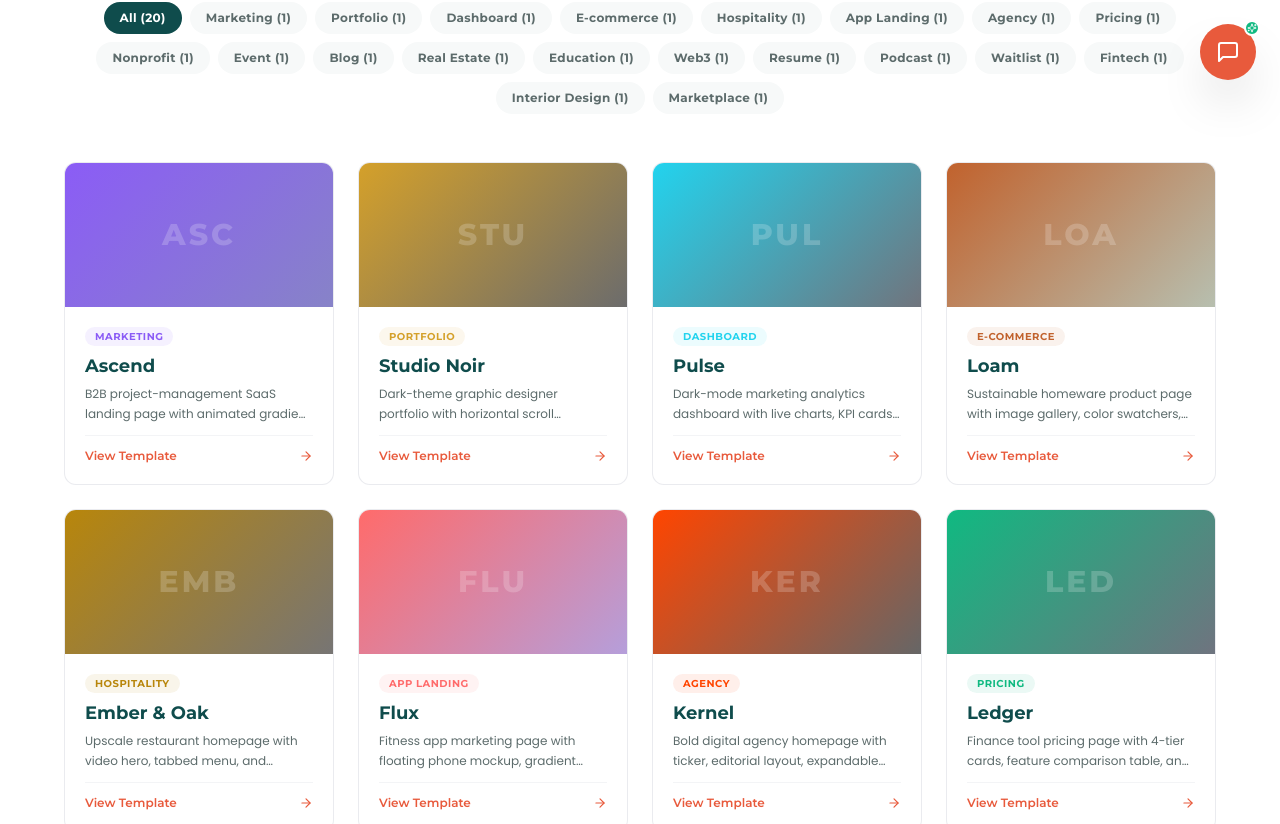
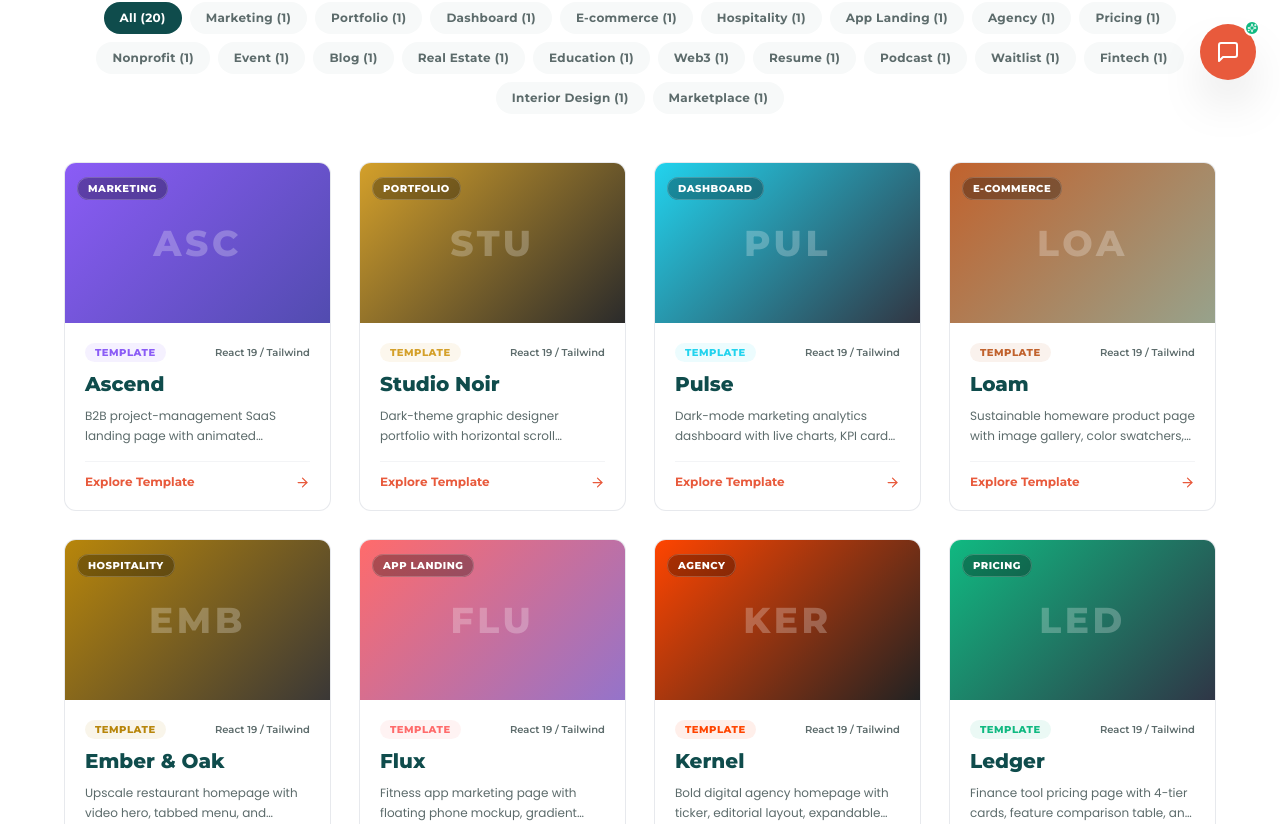
Before and after one commit to sujayraj42/dev-krafters, a Next.js app: page /portfolio in a window 1280 px wide. Shown: the part 696-1520 px from the top of the page. Built offline with nearby package versions, Linux system fonts and the light colour scheme.

Commit message:
feat: redesign showcase cards with animated light beams, 3D hover scale, and glassmorphic preview overlays

```diff
--- a/src/app/portfolio/page.tsx
+++ b/src/app/portfolio/page.tsx
@@ -154,61 +154,79 @@ export default function ShowcasePage() {
 
           {/* Template cards grid */}
           {filteredTemplates.length > 0 ? (
-            <div className="grid grid-cols-1 md:grid-cols-2 lg:grid-cols-3 xl:grid-cols-4 gap-6">
+            <div className="grid grid-cols-1 md:grid-cols-2 lg:grid-cols-3 xl:grid-cols-4 gap-7">
               {filteredTemplates.map((template) => (
                 <Link
                   key={template.slug}
                   href={`/portfolio/${template.slug}`}
-                  className="group flex flex-col justify-between bg-white rounded-card border border-gray-200/80 overflow-hidden hover:border-accent/40 hover:shadow-xl transition-all duration-300 hover:-translate-y-1"
+                  className="group flex flex-col justify-between bg-white rounded-card border border-gray-200/90 overflow-hidden hover:border-accent/60 hover:shadow-2xl hover:shadow-accent/15 transition-all duration-300 ease-out hover:-translate-y-2 relative"
                 >
-                  {/* Color Banner */}
+                  {/* Color Banner with Animated Shimmer */}
                   <div
-                    className="h-36 relative overflow-hidden flex items-center justify-center"
+                    className="h-40 relative overflow-hidden flex items-center justify-center"
                     style={{
-                      background: `linear-gradient(135deg, ${template.accentColor}, ${template.secondaryColor || template.accentColor}99)`,
+                      background: `linear-gradient(135deg, ${template.accentColor}, ${template.secondaryColor || template.accentColor}dd)`,
                     }}
                   >
-                    <span className="font-heading font-extrabold text-3xl text-white/20 uppercase tracking-widest group-hover:scale-110 transition-transform duration-300">
+                    {/* Shimmer Light Beam */}
+                    <div className="absolute inset-0 bg-gradient-to-r from-transparent via-white/25 to-transparent -translate-x-full group-hover:translate-x-full transition-transform duration-1000 ease-in-out pointer-events-none z-10" />
+
+                    {/* Watermark Name Initials */}
+                    <span className="font-heading font-black text-4xl text-white/25 uppercase tracking-widest group-hover:scale-125 group-hover:rotate-3 transition-transform duration-500 select-none">
                       {template.name.slice(0, 3)}
                     </span>
 
-                    {/* Preview Hover Overlay */}
-                    <div className="absolute inset-0 bg-primary/40 backdrop-blur-xs flex items-center justify-center opacity-0 group-hover:opacity-100 transition-opacity duration-300">
-                      <div className="inline-flex items-center gap-1.5 px-4 py-2 rounded-full bg-white text-primary font-heading text-xs font-bold shadow-md">
-                        <Eye size={14} className="text-accent" /> Live Preview
+                    {/* Category Floating Pill inside Banner */}
+                    <div className="absolute top-3 left-3 z-20">
+                      <span className="px-2.5 py-1 rounded-full font-heading text-[10px] font-extrabold uppercase tracking-wider bg-black/30 backdrop-blur-md text-white border border-white/20 shadow-xs">
+                        {template.category}
+                      </span>
+                    </div>
+
+                    {/* Live Preview Glassmorphic Hover Overlay */}
+                    <div className="absolute inset-0 bg-gray-950/60 backdrop-blur-xs flex items-center justify-center opacity-0 group-hover:opacity-100 transition-all duration-300 z-20">
+                      <div className="inline-flex items-center gap-2 px-4 py-2 rounded-full bg-white text-primary font-heading text-xs font-extrabold shadow-xl group-hover:scale-105 transition-transform duration-300">
+                        <Eye size={15} className="text-accent animate-pulse" />
+                        <span>Live Preview</span>
                       </div>
                     </div>
                   </div>
 
                   {/* Card Content */}
-                  <div className="p-5 flex-1 flex flex-col justify-between space-y-3">
-                    <div>
-                      <div className="flex items-center justify-between gap-2 mb-1.5">
+                  <div className="p-5 flex-1 flex flex-col justify-between space-y-4">
+                    <div className="space-y-2">
+                      <div className="flex items-center justify-between gap-2">
                         <span
-                          className="px-2.5 py-0.5 rounded-full font-heading text-[10px] font-bold uppercase tracking-wider"
+                          className="px-2.5 py-0.5 rounded-full font-heading text-[10px] font-extrabold uppercase tracking-wider"
                           style={{
                             backgroundColor: template.accentColor + '15',
                             color: template.accentColor,
                           }}
                         >
-                          {template.category}
+                          Template
+                        </span>
+                        <span className="text-[10px] font-heading font-semibold text-muted">
+                          React 19 / Tailwind
                         </span>
                       </div>
-                      <h3 className="font-heading font-bold text-lg text-primary group-hover:text-accent transition-colors">
+
+                      <h3 className="font-heading font-extrabold text-xl text-primary group-hover:text-accent transition-colors duration-200">
                         {template.name}
                       </h3>
-                      <p className="font-body text-xs text-muted leading-relaxed line-clamp-2 mt-1">
+
+                      <p className="font-body text-xs text-muted leading-relaxed line-clamp-2">
                         {template.description}
                       </p>
                     </div>
 
-                    <div className="pt-3 border-t border-gray-100 flex items-center justify-between font-heading text-xs font-semibold text-accent group-hover:text-accent-dark">
-                      <span>View Template</span>
-                      <ArrowRight size={14} className="group-hover:translate-x-1 transition-transform" />
+                    {/* Action Link Footer */}
+                    <div className="pt-3 border-t border-gray-100 flex items-center justify-between font-heading text-xs font-bold text-accent group-hover:text-accent-dark">
+                      <span className="group-hover:underline">Explore Template</span>
+                      <ArrowRight size={15} className="group-hover:translate-x-1.5 transition-transform duration-300" />
                     </div>
                   </div>
                 </Link>
-              ))}
+                ))}
             </div>
           ) : (
             <div className="text-center py-16 bg-surface-alt rounded-card border border-gray-200/80">
--- a/src/components/ProjectCard.tsx
+++ b/src/components/ProjectCard.tsx
@@ -1,8 +1,10 @@
+'use client';
+
 import React from 'react';
 import Image from 'next/image';
 import { Card } from './Card';
 import { Badge } from './Badge';
-import { ExternalLink } from 'lucide-react';
+import { ExternalLink, Sparkles, CheckCircle2, ArrowRight } from 'lucide-react';
 
 export interface ProjectCardProps {
   title: string;
@@ -26,65 +28,78 @@ export const ProjectCard: React.FC<ProjectCardProps> = ({
   className = '',
 }) => {
   return (
-    <Card variant="default" hoverEffect={true} className={`flex flex-col justify-between overflow-hidden p-0 group ${className}`}>
-      {/* Thumbnail Container */}
-      <div className="relative w-full h-48 bg-surface-alt border-b border-gray-100 overflow-hidden">
+    <Card
+      variant="default"
+      hoverEffect={true}
+      className={`flex flex-col justify-between overflow-hidden p-0 group border border-gray-200/80 hover:border-accent/50 hover:shadow-2xl transition-all duration-300 hover:-translate-y-2 relative ${className}`}
+    >
+      {/* Top Banner / Thumbnail */}
+      <div className="relative w-full h-44 bg-surface-alt border-b border-gray-100 overflow-hidden">
+        {/* Animated Shimmer Overlay */}
+        <div className="absolute inset-0 z-10 bg-gradient-to-r from-transparent via-white/20 to-transparent -translate-x-full group-hover:translate-x-full transition-transform duration-1000 ease-in-out pointer-events-none" />
+
         {imageUrl ? (
           <Image
             src={imageUrl}
             alt={title}
             fill
-            className="object-cover group-hover:scale-105 transition-transform duration-300"
+            className="object-cover group-hover:scale-105 transition-transform duration-500 ease-out"
           />
         ) : (
-          <div className="w-full h-full flex flex-col items-center justify-center bg-gradient-to-br from-primary/10 via-surface-alt to-accent/10 p-6 text-center">
-            <div className="w-12 h-12 rounded-xl bg-white shadow-xs border border-gray-100 flex items-center justify-center text-primary font-heading font-extrabold text-lg mb-2 group-hover:scale-110 transition-transform">
-              {title.split(' ').map(w => w[0]).join('').slice(0, 2)}
+          <div className="w-full h-full flex flex-col items-center justify-center bg-gradient-to-br from-primary/10 via-surface-alt to-accent/10 p-6 text-center relative">
+            <div className="w-14 h-14 rounded-2xl bg-white shadow-md border border-gray-100 flex items-center justify-center text-primary font-heading font-extrabold text-xl mb-2 group-hover:scale-110 group-hover:rotate-3 transition-all duration-300">
+              {title.split(' ').map((w) => w[0]).join('').slice(0, 2)}
             </div>
-            <span className="font-heading font-semibold text-xs text-accent tracking-wide uppercase">
+            <span className="font-heading font-bold text-xs text-accent tracking-wider uppercase">
               {category}
             </span>
           </div>
         )}
 
+        {/* Result Badge */}
         {resultBadge && (
-          <div className="absolute top-3 right-3">
-            <Badge variant="accent">{resultBadge}</Badge>
+          <div className="absolute top-3 right-3 z-20">
+            <Badge variant="accent" className="shadow-md font-bold text-[10px] uppercase tracking-wider">
+              {resultBadge}
+            </Badge>
           </div>
         )}
       </div>
 
       {/* Content */}
-      <div className="p-6 space-y-3 flex-1 flex flex-col justify-between">
-        <div>
-          <span className="font-body text-xs text-accent font-semibold tracking-wide uppercase">
+      <div className="p-6 space-y-4 flex-1 flex flex-col justify-between">
+        <div className="space-y-2">
+          <span className="font-heading font-bold text-[10px] text-accent tracking-widest uppercase inline-block bg-accent/10 px-2.5 py-0.5 rounded-full">
             {category}
           </span>
-          <h3 className="font-heading font-bold text-xl text-primary mt-1 mb-2">
+          <h3 className="font-heading font-bold text-xl text-primary group-hover:text-accent transition-colors duration-200">
             {title}
           </h3>
-          <p className="font-body text-sm text-muted leading-relaxed">
+          <p className="font-body text-xs text-muted leading-relaxed line-clamp-3">
             {description}
           </p>
         </div>
 
+        {/* Bottom Link Bar */}
         <div className="pt-4 border-t border-gray-100 flex items-center justify-between min-h-[44px]">
           {url ? (
             <a
               href={url}
               target="_blank"
               rel="noopener noreferrer"
-              className="inline-flex items-center gap-1.5 font-heading font-semibold text-sm text-accent hover:text-accent-dark transition-colors"
+              className="inline-flex items-center gap-1.5 font-heading font-bold text-xs text-accent hover:text-accent-dark transition-colors"
             >
               <span>{linkText}</span>
-              <ExternalLink className="w-4 h-4" />
+              <ExternalLink className="w-3.5 h-3.5 transition-transform group-hover:translate-x-1" />
             </a>
           ) : (
-            <span className="inline-flex items-center gap-1.5 text-xs font-heading font-semibold text-emerald-800 bg-emerald-50 px-3 py-1.5 rounded-full border border-emerald-200">
+            <div className="inline-flex items-center gap-2 text-xs font-heading font-bold text-emerald-800 bg-emerald-50 px-3 py-1.5 rounded-full border border-emerald-200 shadow-2xs">
               <span className="w-2 h-2 rounded-full bg-emerald-500 animate-pulse" />
-              Live Client Site
-            </span>
+              <span>Live Client Site</span>
+            </div>
           )}
+
+          <ArrowRight className="w-4 h-4 text-accent opacity-0 group-hover:opacity-100 -translate-x-2 group-hover:translate-x-0 transition-all duration-300" />
         </div>
       </div>
     </Card>
```
